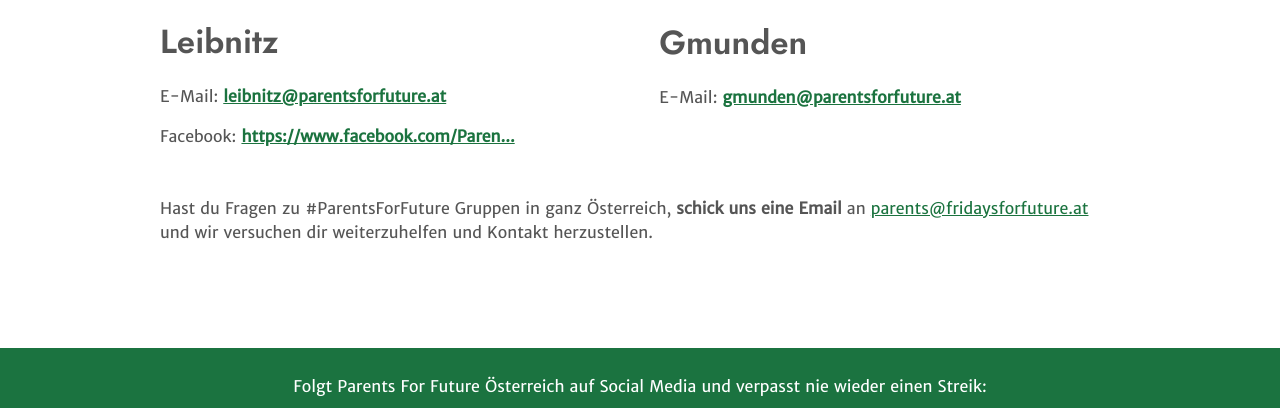
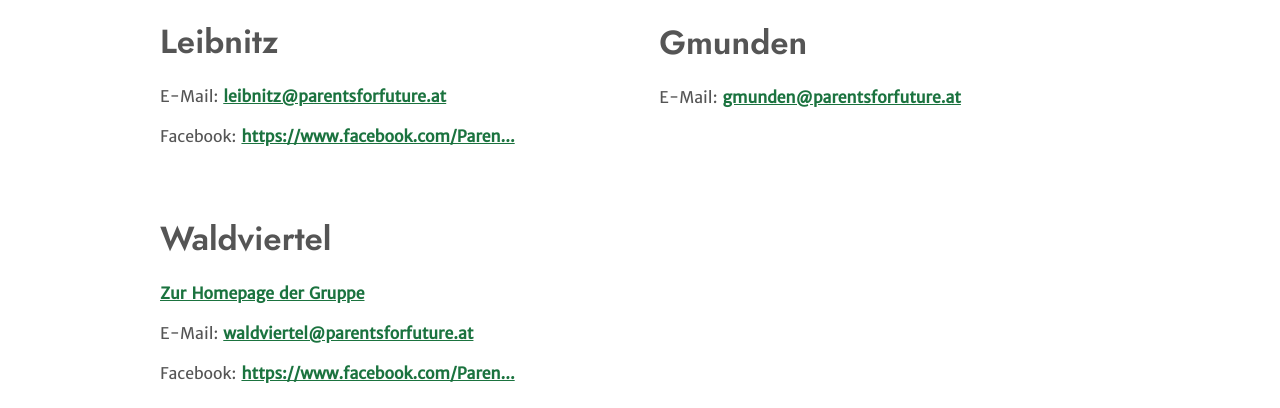
Before and after one commit to michael-voit/pff-austria-website-static, a plain HTML site: page index.html in a window 1280 px wide. Shown: the part 4880-5288 px from the top of the page. Drawn offline with Linux system fonts and the light colour scheme.

Commit message:
Update index.html
Ergänzung RG Waldviertel

```diff
--- a/index.html
+++ b/index.html
@@ -263,6 +263,17 @@
           <h2>Gmunden</h2>
           <p>E-Mail: <strong><a href="mailto:gmunden@parentsforfuture.at" target="_blank" rel="noreferrer noopener">gmunden@parentsforfuture.at</a></strong></p>
         </div>
+	<div class="boxes-two">
+          <div class="box-left">
+		<h2>Waldviertel</h2>
+		<p><strong><a href="/waldviertel/">Zur Homepage der Gruppe</a></strong></p>
+		<p>E-Mail: <strong><a href="mailto:waldviertel@parentsforfuture.at" target="_blank" rel="noreferrer noopener">waldviertel@parentsforfuture.at</a></strong></p>
+		<p>Facebook: <strong><a href="https://www.facebook.com/groups/473755116787576/">https://www.facebook.com/Paren...</a></strong></p>
+	   </div>
+	<div class="box-right">
+	</div>
+
+
       <p style="padding-top:2em;">Hast du Fragen zu #ParentsForFuture Gruppen in ganz Österreich, <strong>schick uns eine Email </strong>an <a href="mailto:parents@fridaysforfuture.at">parents@fridaysforfuture.at</a> und wir versuchen dir weiterzuhelfen und Kontakt herzustellen.</p>
     </section>
 
```
